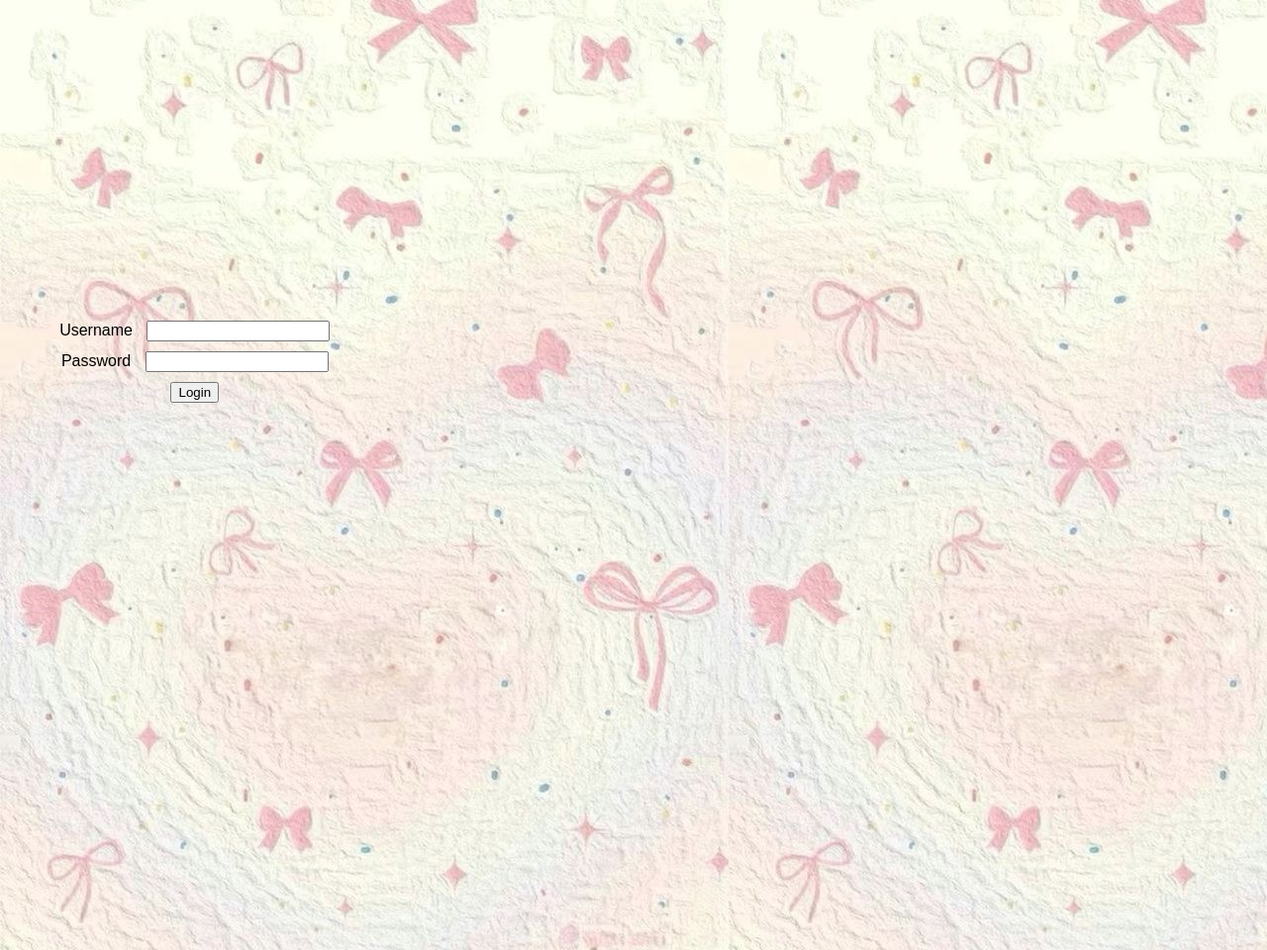
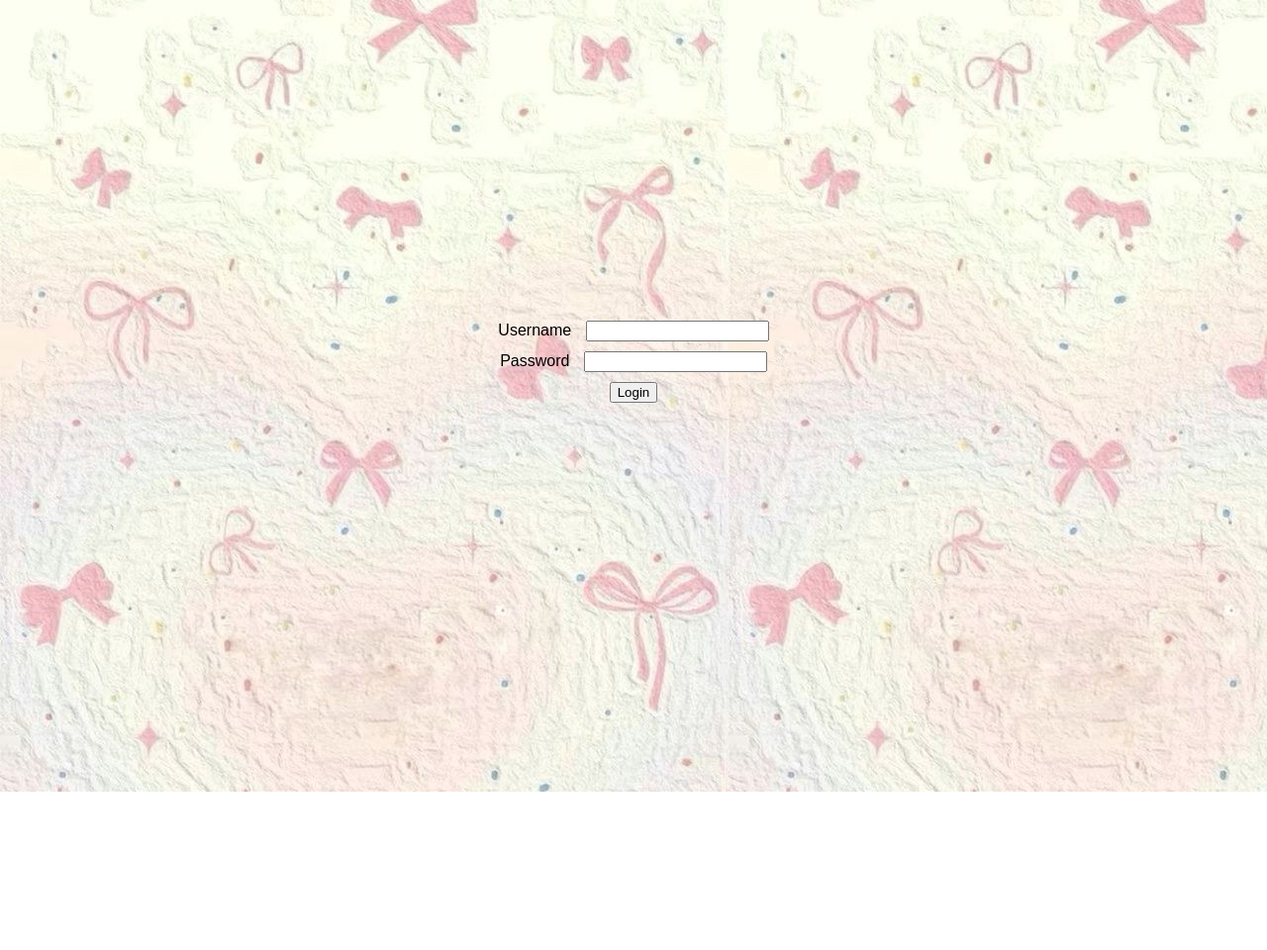
Before and after one commit to nicamallorca/nica.github.io, a plain HTML site: page index.html in a window 1280 px wide. Shown: the whole page at 99% size. After the commit the page ends 800 px from the top, so only its background shows below. Drawn offline with Linux system fonts and the light colour scheme.

Commit message:
Add files via upload

```diff
--- a/index.html
+++ b/index.html
@@ -90,7 +90,7 @@
 
   </style>
 </head>
-<body background=photo.jpg style="width:4.1in; height:10in;">
+<body background=photo.jpg>
 
   <div id="login-section" class="login-form">
     <form id="loginForm">
```
